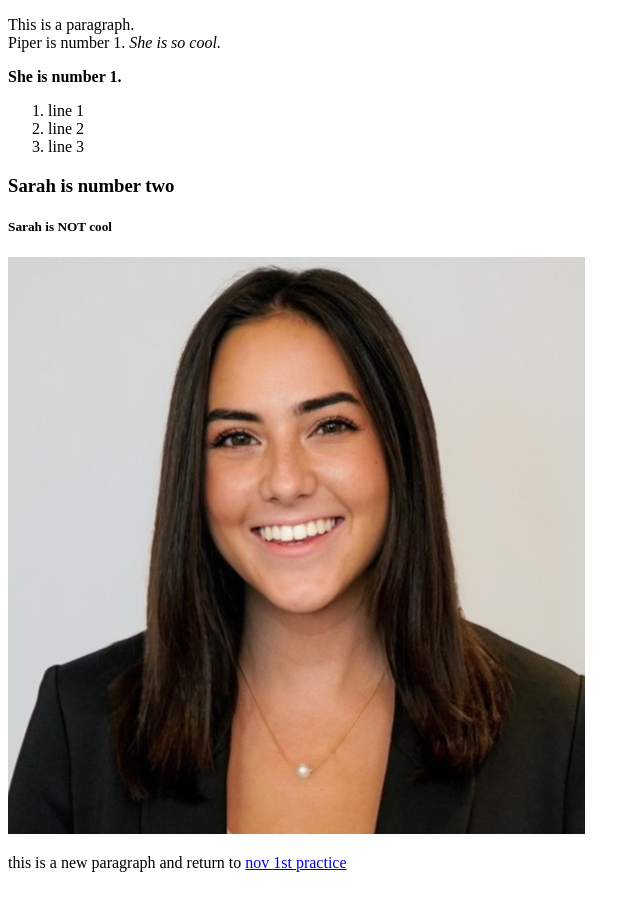
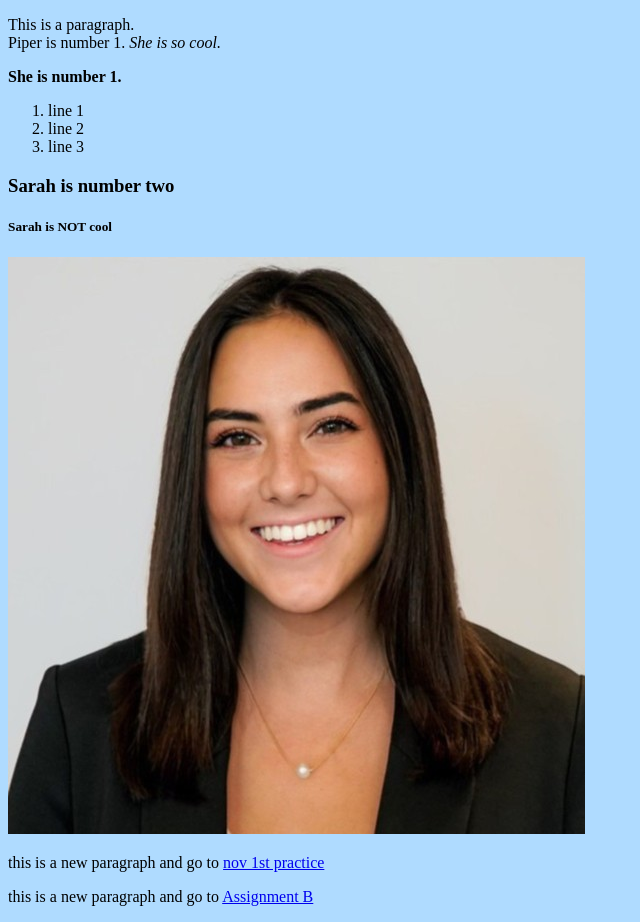
Before and after one commit to piperniz/Comm150, a plain HTML site: page index.html in a window 1280 px wide. Shown: the whole page, without its empty margins (0-640 px from the left). Before the commit the page ends 888 px from the top, so only its background shows below. Drawn offline with Linux system fonts and the light colour scheme.

Commit message:
Add files via upload

```diff
--- /dev/null
+++ b/default.css
@@ -0,0 +1,3 @@
+body{
+    background-color: rgb(175, 219, 255);
+}
--- a/index.html
+++ b/index.html
@@ -5,6 +5,8 @@
 <head>
 
     <title>October 27, 2022 </title>
+
+    <link rel="stylesheet" type="text/css" href="default.css">
 
 </head>
 
@@ -24,7 +26,9 @@
 
         <img src="graphics/1659728287398.jpeg">
 
-        <p>this is a new paragraph and return to <a href="11-1-22.html" target="_blank"> nov 1st practice </a></p>
+        <p>this is a new paragraph and go to <a href="11-1-22.html" target="_blank"> nov 1st practice </a></p>
+        <p>this is a new paragraph and go to <a href="Assignment B.html" target="_blank"> Assignment B </a></p>
+
 
 
 </body>
```
Also changed, not shown: Assignment B.html (added, +21 -0 lines).
